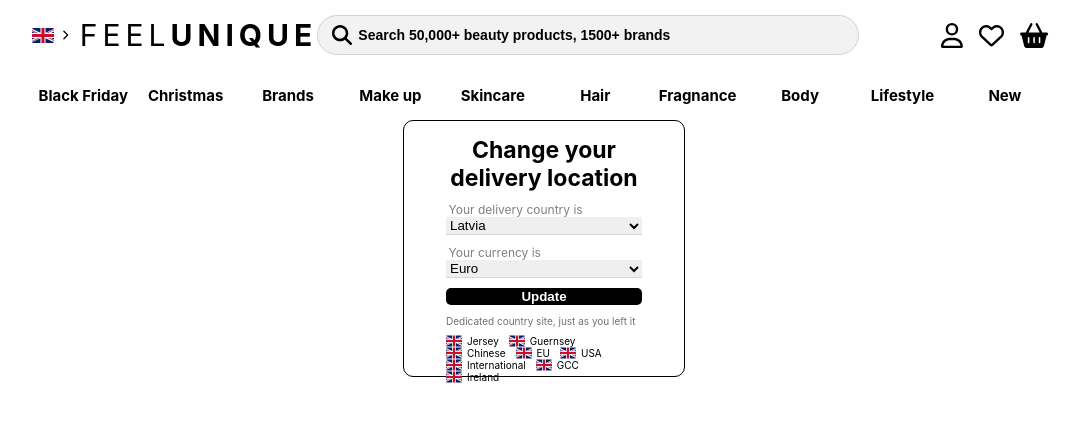
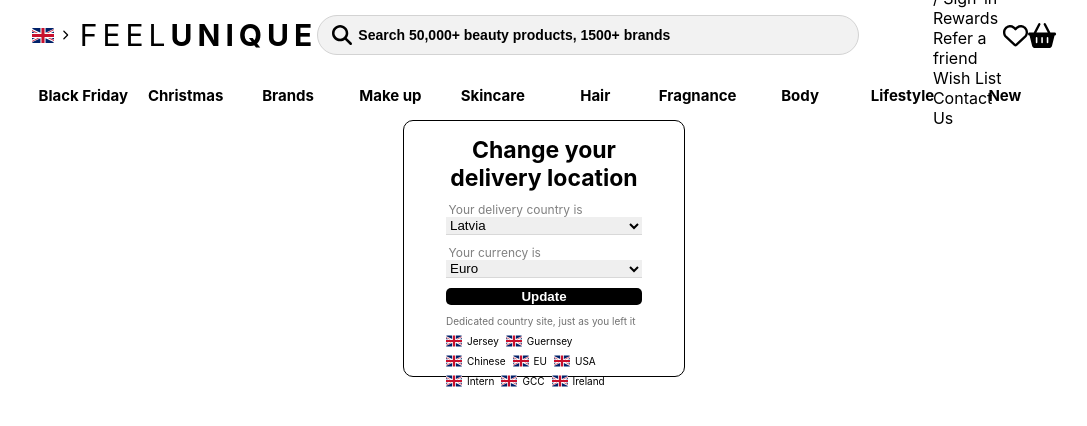
Before and after one commit to JKozuhovs/feelunique, a React (Create React App) app: page / in a window 1280 px wide. Shown: the top 426 px of the page, without its empty margins (96-1183 px from the left). Built offline with nearby package versions, Linux system fonts and the light colour scheme.

Commit message:
saving before sleep, do the hover on the user icon

```diff
--- a/src/components/FlagPopUp.css
+++ b/src/components/FlagPopUp.css
@@ -81,7 +81,8 @@
 }
 .flag-wrapper{
     display: flex;
-    margin-right: 10px;
+    margin-right: 7px;
+    margin-bottom: 8px;
 }
 .flag{
     width: 2vh;
--- a/src/components/FlagPopUp.js
+++ b/src/components/FlagPopUp.js
@@ -55,7 +55,7 @@
                     </div>
                     <div className='flag-wrapper'>
                         <img className="flag" alt='uk flag' src={ukFlag}></img>
-                        <div className='country-name'>International</div>
+                        <div className='country-name'>Intern</div>
                     </div>
                     <div className='flag-wrapper'>
                         <img className="flag" alt='uk flag' src={ukFlag}></img>
--- a/src/components/NavBar.js
+++ b/src/components/NavBar.js
@@ -42,7 +42,16 @@
                         </div>
                     </div>
                     <div className='thirdSegment'>
-                        <FontAwesomeIcon className='icon' icon={faUser} />
+                        <div>
+                            <FontAwesomeIcon className='icon' icon={faUser} />
+                            <div >
+                                <div>Account / Sign-in</div>
+                                <div>Rewards</div>
+                                <div>Refer a friend</div>
+                                <div>Wish List</div>
+                                <div>Contact Us</div>
+                            </div>
+                        </div>
                         <FontAwesomeIcon className='icon' icon={faHeart} />
                         <FontAwesomeIcon className='icon' icon={faBasketShopping} />
                     </div>
```
